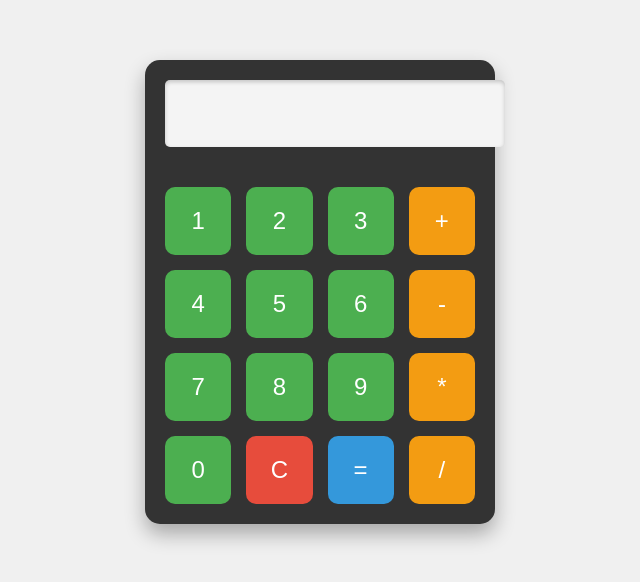
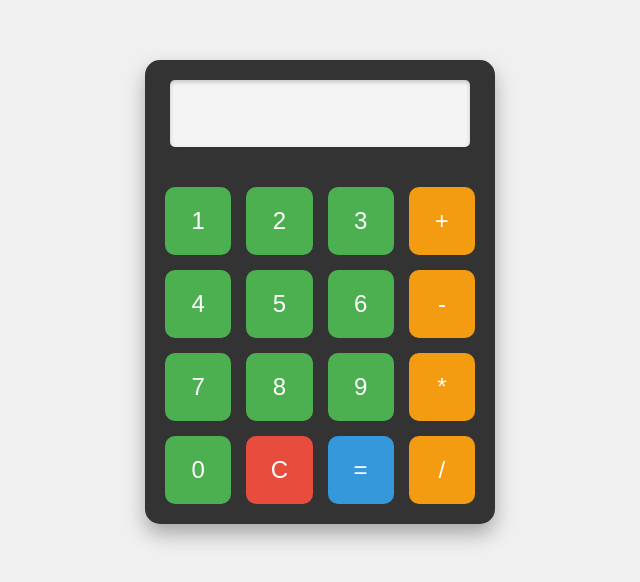
Before and after one commit to KelzangvDorji/JavascriptCalculator, a plain HTML site: page index.html in a window 1280 px wide. Shown: the part 108-690 px from the top of the page, without its empty margins (320-960 px from the left). Drawn offline with Linux system fonts and the light colour scheme.

Commit message:
updated display

```diff
--- a/style.css
+++ b/style.css
@@ -22,11 +22,13 @@ body {
   box-sizing: border-box;
   display: flex;
   flex-direction: column;
+  align-items: center;
 }
 
 /* Result display */
 #result {
   width: 100%;
+  max-width: 300px; /* Ensures the display doesn't exceed the container width */
   padding: 15px;
   font-size: 2em; /* Proportional text size */
   text-align: right;
@@ -36,6 +38,9 @@ body {
   color: #333;
   margin-bottom: 20px;
   box-shadow: inset 0 2px 4px rgba(0, 0, 0, 0.2);
+  box-sizing: border-box; /* Ensure padding is included in width calculation */
+  overflow-x: hidden; /* Prevent overflow if the result is too large */
+  word-wrap: break-word; /* Break long numbers into the next line if needed */
 }
 
 /* Button container */
@@ -104,6 +109,7 @@ button:nth-child(15):hover {
 
   #result {
     font-size: 1.8em; /* Slightly smaller on smaller screens */
+    max-width: 100%; /* Ensures the display fits within the container */
   }
 
   button {
```
